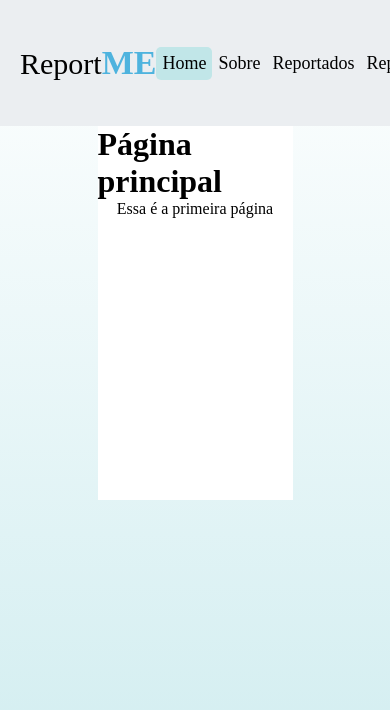
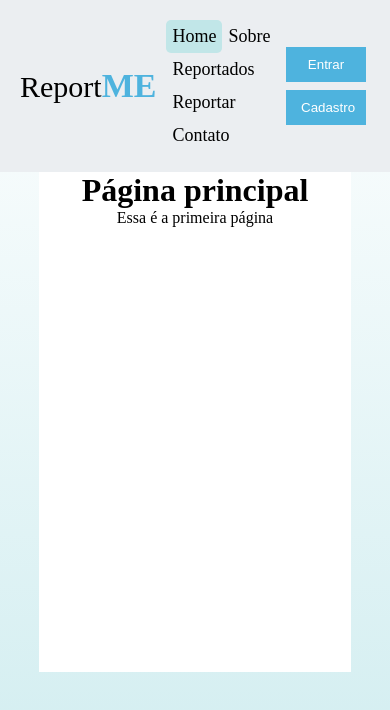
Before and after one commit to romulo-mendes/ReportMe, a plain HTML site: page index.html in a window 390 px wide. Drawn offline with Linux system fonts and the light colour scheme.

Commit message:
responsive navbar for mobile

```diff
--- a/style.css
+++ b/style.css
@@ -4,41 +4,47 @@
   box-sizing: border-box;
 }
 
-html{
+html {
   min-height: 100%;
 }
 
-body{
- /* background-repeat: no-repeat; */
+body {
+  /* background-repeat: no-repeat; */
   background-image: linear-gradient(white, #ceecef);
 }
 
 a {
- text-decoration: none;
- color: black;
+  font-size: 18px;
+  text-decoration: none;
+  color: black;
+  display: block;
+  text-align: center;
 }
 
 .logo {
   font-size: 30px;
   color: #000;
+  margin-right: 10px;
 }
 
-li{
-  list-style: none;
-  font-size: 18px;
+ul {
+  list-style-type: none;
 }
 
-nav{
+li {
+  float: left;
+}
+
+nav {
   display: flex;
   width: 100%;
   align-items: center;
   justify-content: space-between;
   background-color: rgb(235, 238, 241);
   padding: 20px;
-  position: fixed;
 }
 
-nav span{
+nav span {
   font-weight: bold;
   font-size: 34px;
   color: #4eb3de;
@@ -46,48 +52,49 @@ nav span{
 
 
 
-.menu{
+/* .menu {
   display: flex;
   font-size: 18px;
-}
+} */
 
-.menu li{
+.menu li {
   padding: 6px;
 }
 
-.menu li:hover{
+.menu li:hover {
   background-color: #00b9bd;
   transition: 1s;
   border-radius: 5px;
 }
 
-button{
+button {
   background-color: #4eb3de;
   border: none;
   color: #fff;
   padding: 10px 15px;
+  width: 80px;
   text-decoration: none;
-  display: inline-block;
+  /* display: inline-block; */
   text-align: center;
   margin: 4px;
   cursor: pointer;
   transition: 0.5s;
 }
 
-button:hover{
+button:hover {
   box-shadow: 0 3px 5px 0px #00b9bd;
 }
 
-.home{
-  padding-top: 126px;
+.home {
+  /* padding-top: 126px; */
   display: flex;
   align-items: center;
   background-color: #fff;
-  justify-content:flex-start;
+  justify-content: flex-start;
   flex-direction: column;
-  min-width: 40%;
-  max-width: 50%;
+  min-width: 60%;
+  max-width: 80%;
   margin: auto;
-  height:100%;
+  height: 100%;
   min-height: 500px;
 }
```
